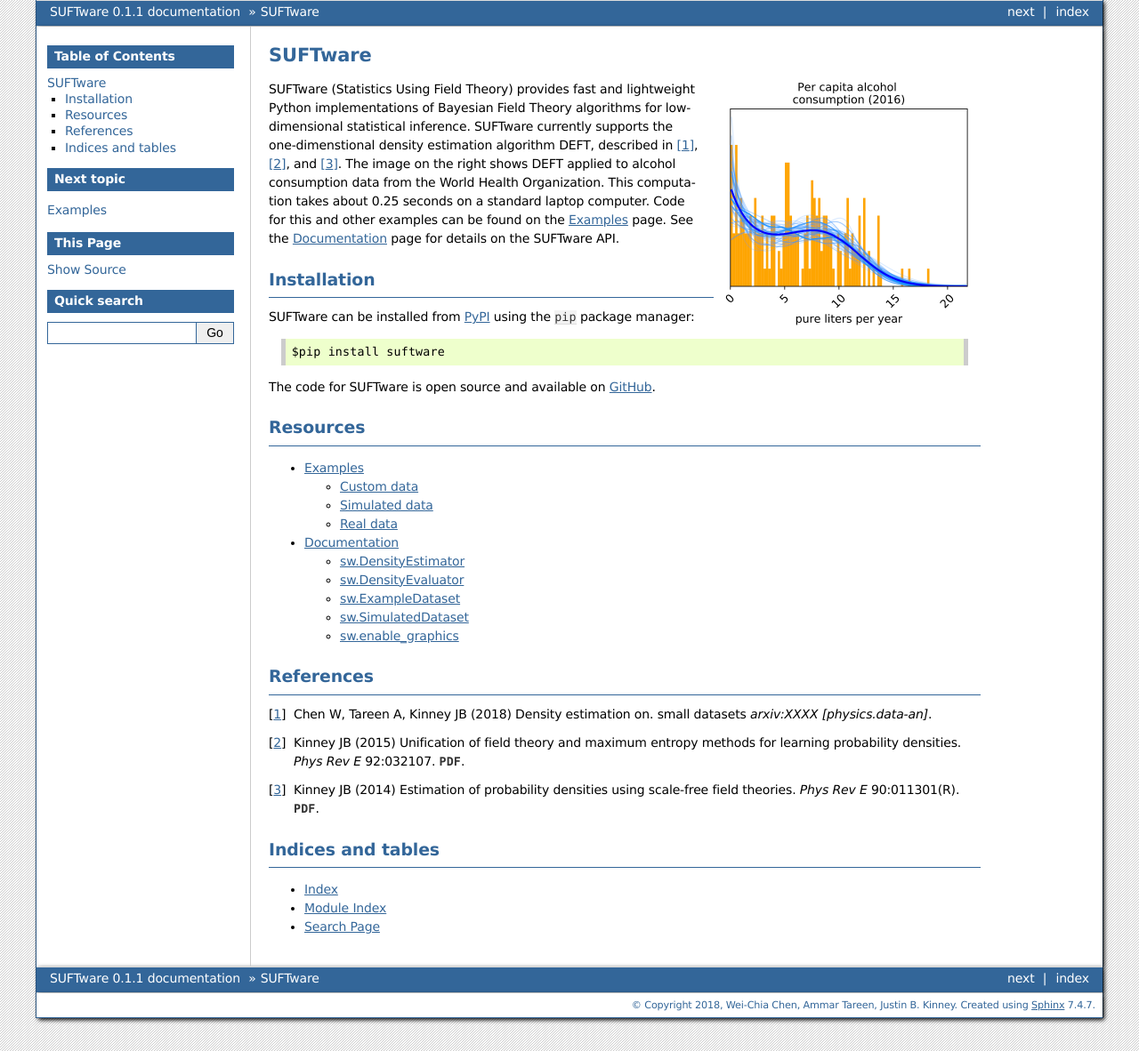
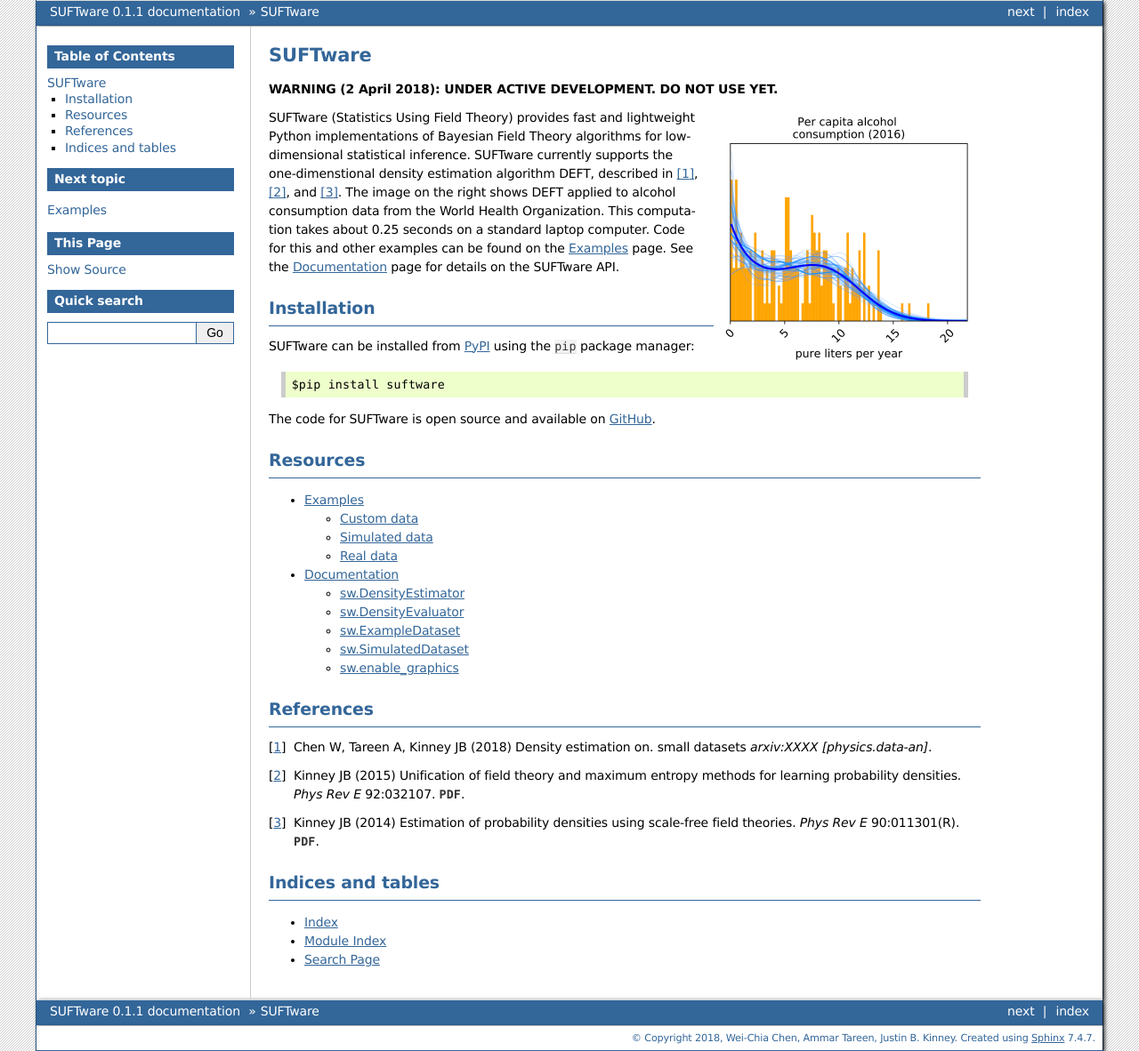
Before and after one commit to slawomirmarczynski/suftware, a Sphinx documentation site: the page built from docs/index.rst, in a window 1280 px wide. Shown: the whole page at 89% size. Built offline with Sphinx 7.4.7, drawn with Linux system fonts in a browser that asks for light colours.

Commit message:
Update index.rst

```diff
--- a/docs/index.rst
+++ b/docs/index.rst
@@ -1,6 +1,8 @@
 ========
 SUFTware
 ========
+
+**WARNING (2 April 2018): UNDER ACTIVE DEVELOPMENT. DO NOT USE YET.**
 
 .. image:: who.alcohol_consumption.png
    :height: 300px
```
